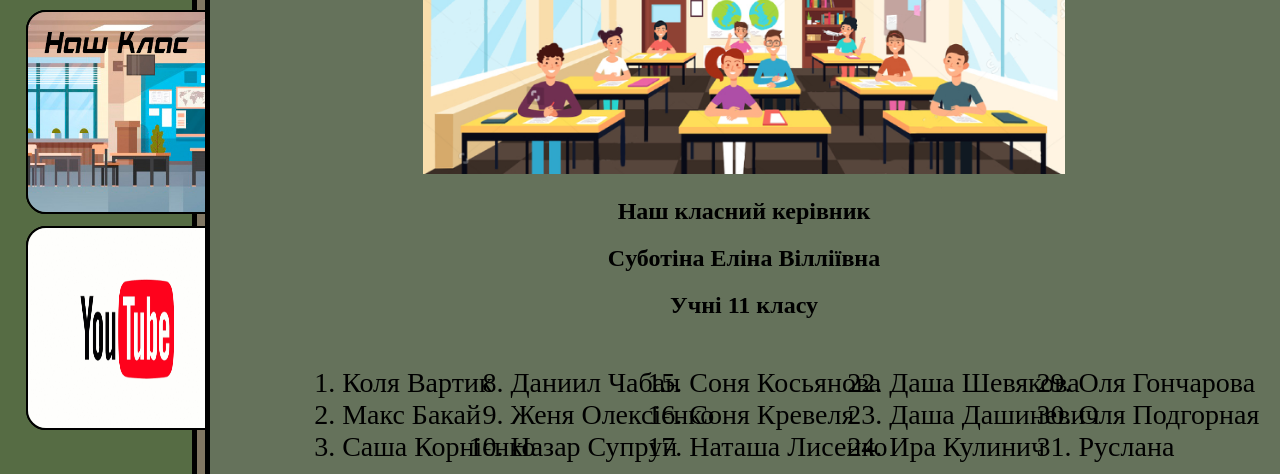
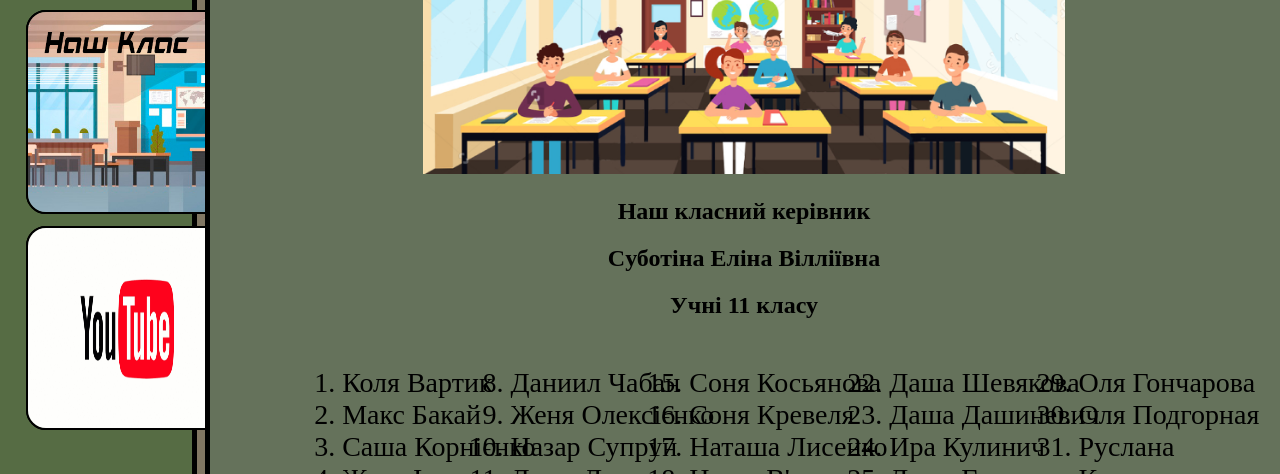
Before and after one commit to KVartik4/KVartik4.github.io, a plain HTML site: page index.html in a window 1280 px wide. Shown: the part 326-800 px from the top of the page. Drawn offline with Linux system fonts and the light colour scheme.

Commit message:
Update style.css

```diff
--- a/style.css
+++ b/style.css
@@ -64,7 +64,7 @@ body {
     left: 17%;
     top: 15%;
     width: 82.2%;
-    height: 83.5%;
+    height: 90.5%;
 }
 .clas {
     position: fixed;
```
